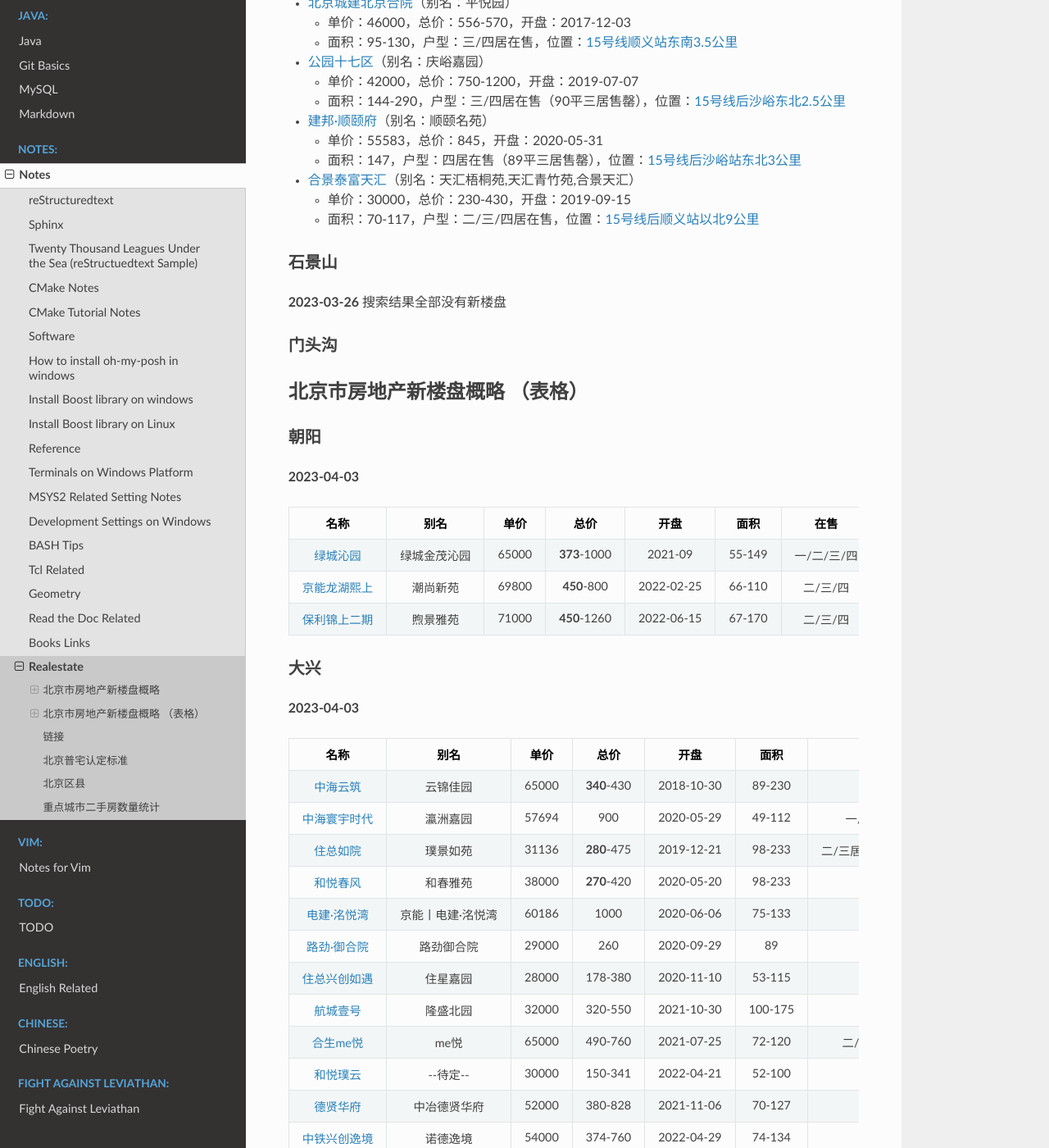
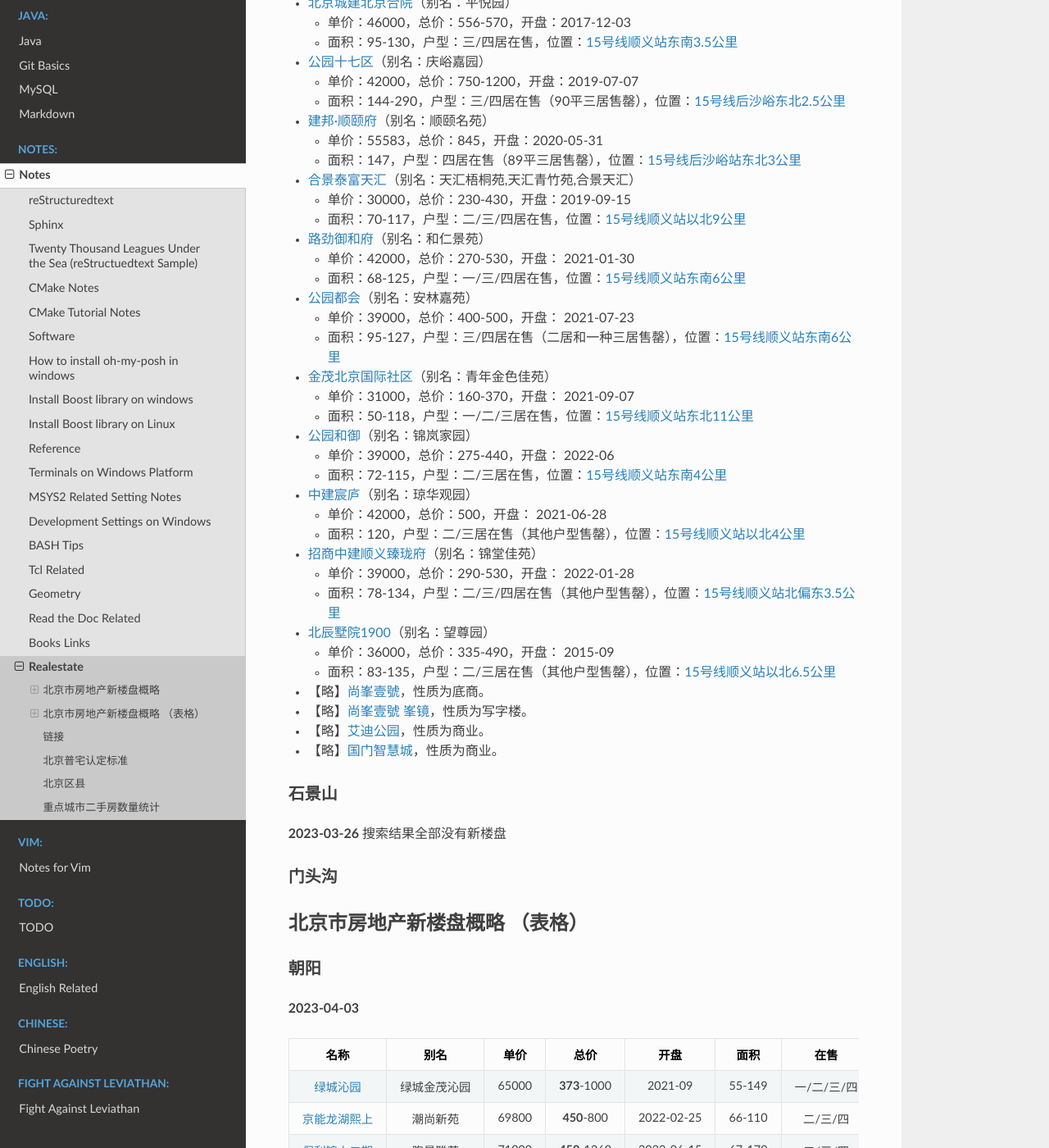
Before and after one commit to Pyrad/pyradnotes, a Sphinx documentation site: the page built from source/Notes/realestate.md, in a window 1280 px wide and 1400 px high, scrolled down 5946 px. Shown: the whole window at 82% size. Built offline with Sphinx 7.4.7 and the Read the Docs theme 2.0.0, drawn with Linux system fonts in a browser that asks for light colours; a script that is not in the unit is left out.

```diff
--- a/source/Notes/realestate.md
+++ b/source/Notes/realestate.md
@@ -242,7 +242,7 @@
 - [北京城建北京合院](https://bj.fang.ke.com/loupan/p_bjcjbjhyabncn/)（别名：平悦园）
 	- 单价：46000，总价：556-570，开盘：2017-12-03
 	- 面积：95-130，户型：三/四居在售，位置：[15号线顺义站东南3.5公里](https://j.map.baidu.com/f4/7uUJ)
--  [公园十七区](https://bj.fang.ke.com/loupan/p_gysqqbjuhu/)（别名：庆峪嘉园）
+- [公园十七区](https://bj.fang.ke.com/loupan/p_gysqqbjuhu/)（别名：庆峪嘉园）
 	- 单价：42000，总价：750-1200，开盘：2019-07-07
 	- 面积：144-290，户型：三/四居在售（90平三居售罄），位置：[15号线后沙峪东北2.5公里](https://j.map.baidu.com/38/EEZ)
 - [建邦·顺颐府](https://bj.fang.ke.com/loupan/p_jbyfbjyij/)（别名：顺颐名苑）
@@ -250,9 +250,34 @@
 	- 面积：147，户型：四居在售（89平三居售罄），位置：[15号线后沙峪站东北3公里](https://j.map.baidu.com/ae/2cS)
 - [合景泰富天汇](https://bj.fang.ke.com/loupan/p_hjthbkleh/)（别名：天汇梧桐苑,天汇青竹苑,合景天汇）
 	- 单价：30000，总价：230-430，开盘：2019-09-15
-	- 面积：70-117，户型：二/三/四居在售，位置：[15号线后顺义站以北9公里](https://j.map.baidu.com/cd/o9u)
+	- 面积：70-117，户型：二/三/四居在售，位置：[15号线顺义站以北9公里](https://j.map.baidu.com/cd/o9u)
+- [路劲御和府](https://bj.fang.ke.com/loupan/p_ljyhfblrdz/)（别名：和仁景苑）
+	- 单价：42000，总价：270-530，开盘： 2021-01-30
+	- 面积：68-125，户型：一/三/四居在售，位置：[15号线顺义站东南6公里](https://j.map.baidu.com/3c/oeDJ)
+- [公园都会](https://bj.fang.ke.com/loupan/p_gydhblvih/)（别名：安林嘉苑）
+	- 单价：39000，总价：400-500，开盘： 2021-07-23
+	- 面积：95-127，户型：三/四居在售（二居和一种三居售罄），位置：[15号线顺义站东南6公里](https://j.map.baidu.com/72/lGJJ)
+- [金茂北京国际社区](https://bj.fang.ke.com/loupan/p_jmbjgjsqbkveo/)（别名：青年金色佳苑）
+	- 单价：31000，总价：160-370，开盘： 2021-09-07
+	- 面积：50-118，户型：一/二/三居在售，位置：[15号线顺义站东北11公里](https://j.map.baidu.com/f7/eJt)
+- [公园和御](https://bj.fang.ke.com/loupan/p_gyhybmqmj/)（别名：锦岚家园）
+	- 单价：39000，总价：275-440，开盘： 2022-06
+	- 面积：72-115，户型：二/三居在售，位置：[15号线顺义站东南4公里](https://j.map.baidu.com/f6/ViTg)
+- [中建宸庐](https://bj.fang.ke.com/loupan/p_zjclbmblw/)（别名：琼华观园）
+	- 单价：42000，总价：500，开盘： 2021-06-28
+	- 面积：120，户型：二/三居在售（其他户型售罄），位置：[15号线顺义站以北4公里](https://j.map.baidu.com/7e/Tjyf)
+- [招商中建顺义臻珑府](https://bj.fang.ke.com/loupan/p_zszjsyzlfbmflz/)（别名：锦堂佳苑）
+	- 单价：39000，总价：290-530，开盘： 2022-01-28
+	- 面积：78-134，户型：二/三/四居在售（其他户型售罄），位置：[15号线顺义站北偏东3.5公里](https://j.map.baidu.com/52/_5EJ)
+- [北辰墅院1900](https://bj.fang.ke.com/loupan/p_bcsyabdxn/)（别名：望尊园）
+	- 单价：36000，总价：335-490，开盘： 2015-09
+	- 面积：83-135，户型：二/三居在售（其他户型售罄），位置：[15号线顺义站以北6.5公里](https://j.map.baidu.com/38/b-iJ)
 
 
+- 【略】[尚峯壹號](https://bj.fang.ke.com/loupan/p_syaapoe/)，性质为底商。
+- 【略】[尚峯壹號 峯镜](https://bj.fang.ke.com/loupan/p_syabjij/)，性质为写字楼。
+- 【略】[艾迪公园](https://bj.fang.ke.com/loupan/p_adgybmahm/)，性质为商业。
+- 【略】[国门智慧城](https://bj.fang.ke.com/loupan/p_gmzhcaarrx/)，性质为商业。
 
 
 ### 石景山
```
